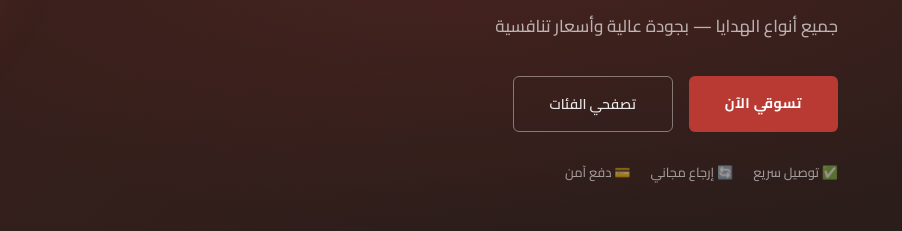
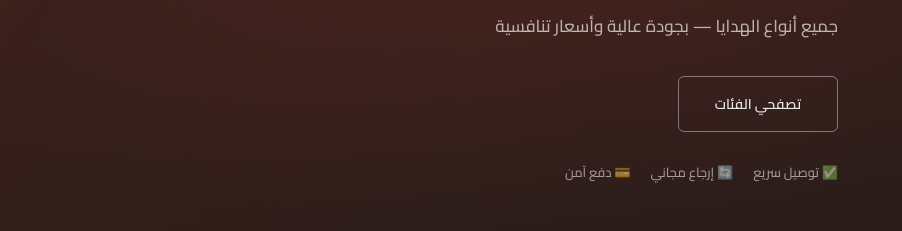
Before and after one commit to lhamomar7/mprjoect, a plain HTML site: page pages/shop.html in a window 1280 px wide. Shown: the part 569-800 px from the top of the page, 378-1280 px from the left. Drawn offline with nearby package versions, Linux system fonts and the light colour scheme; files that its build step writes are made by us from their sources; files whose address does not match are found by name; a web font is replaced by a local one.

Commit message:
Update shop.html

```diff
--- a/pages/shop.html
+++ b/pages/shop.html
@@ -106,8 +106,9 @@
 
     <!-- ===== כפתורי פעולה ===== -->
     <div class="hero-btns">
-      <a href="pages/shop.html" class="btn-primary">تسوقي الآن</a>
-      <a href="#categories" class="btn-ghost">تصفحي الفئات</a>
+<link rel="stylesheet" href="css/style.css"/>
+<script src="js/data.js"></script>
+<script src="js/cart.js"></script>      <a href="#categories" class="btn-ghost">تصفحي الفئات</a>
     </div>
 
     <!-- ===== תגיות אמון מתחת לכפתורים ===== -->
```
